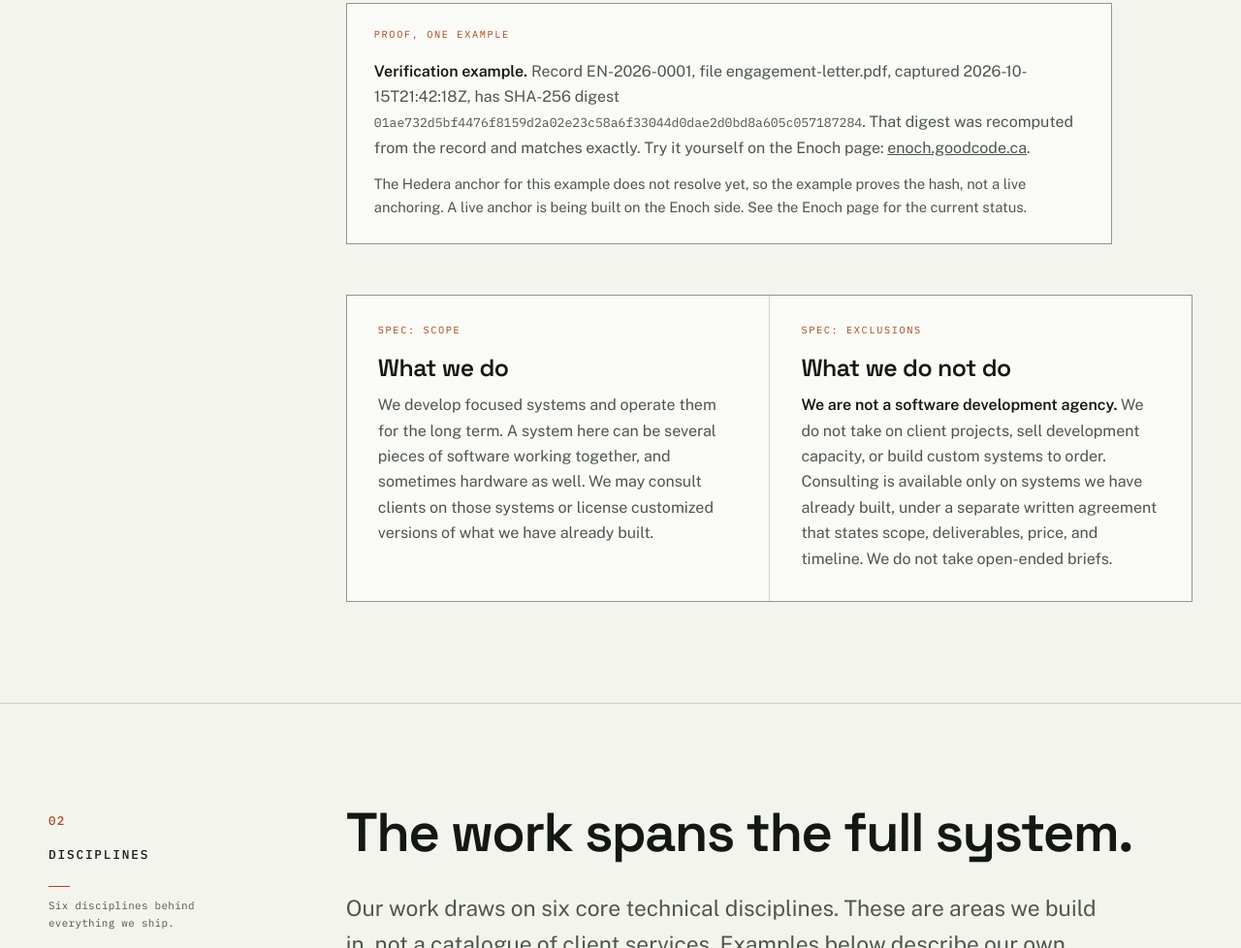
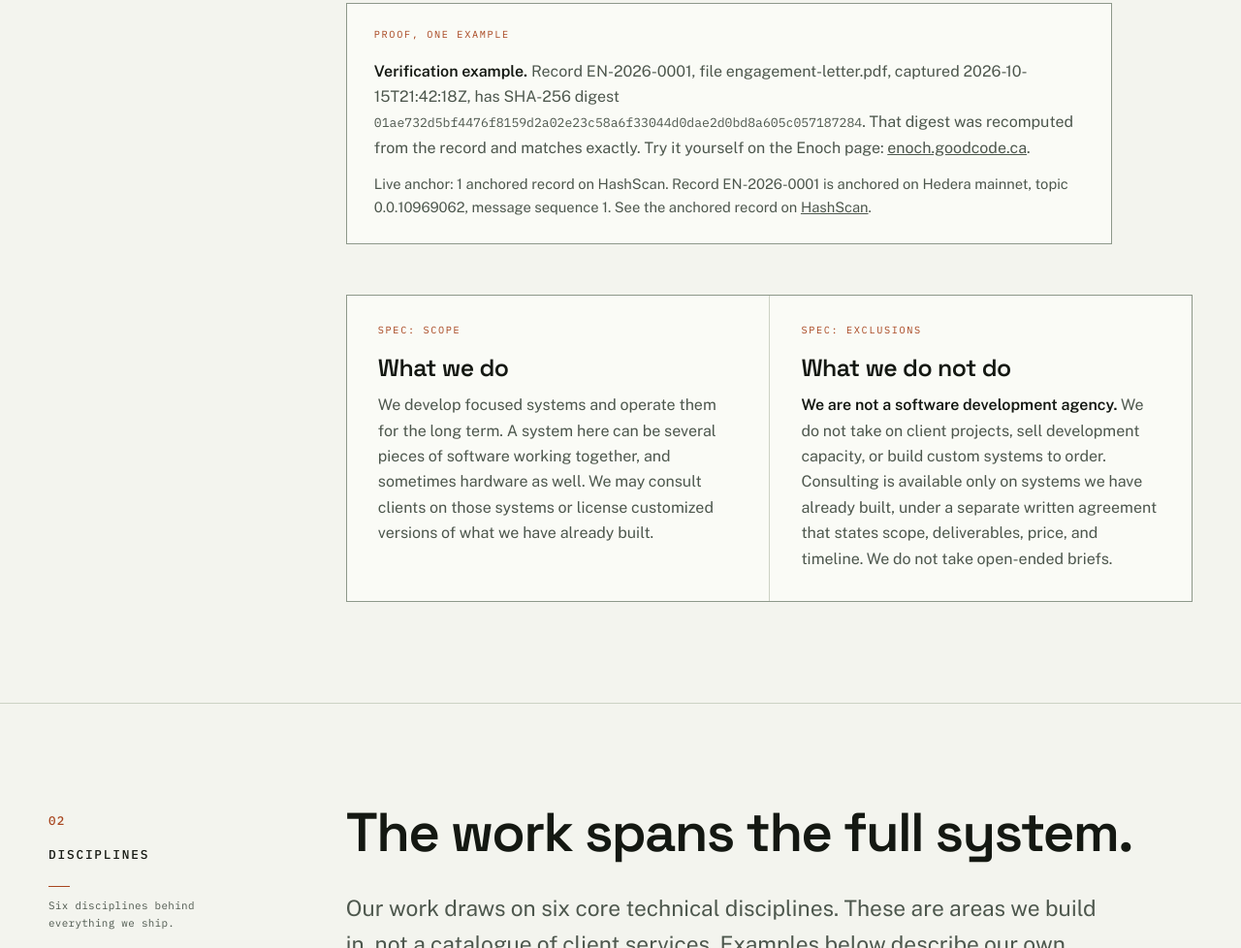
Before and after one commit to andrewgoodcode/goodcode.ca, a plain HTML site: page index.html in a window 1280 px wide. Shown: the part 1504-2482 px from the top of the page at 97% size. Drawn offline with nearby package versions, Linux system fonts and the light colour scheme.

Commit message:
Proof panel: live anchor, 1 anchored record on HashScan (A8 metric)

```diff
--- a/index.html
+++ b/index.html
@@ -267,7 +267,7 @@
           <div class="proof" id="proof">
             <span class="fact-tag">Proof, one example</span>
             <p><strong>Verification example.</strong> Record EN-2026-0001, file engagement-letter.pdf, captured 2026-10-15T21:42:18Z, has SHA-256 digest <code>01ae732d5bf4476f8159d2a02e23c58a6f33044d0dae2d0bd8a605c057187284</code>. That digest was recomputed from the record and matches exactly. Try it yourself on the Enoch page: <a href="https://enoch.goodcode.ca/">enoch.goodcode.ca</a>.</p>
-            <p class="proof-note">The Hedera anchor for this example does not resolve yet, so the example proves the hash, not a live anchoring. A live anchor is being built on the Enoch side. See the Enoch page for the current status.</p>
+            <p class="proof-note">Live anchor: 1 anchored record on HashScan. Record EN-2026-0001 is anchored on Hedera mainnet, topic 0.0.10969062, message sequence 1. See the anchored record on <a href="https://hashscan.io/mainnet/topic/0.0.10969062/messages">HashScan</a>.</p>
           </div>
           <div class="fact-grid">
             <article class="fact-block">
```
